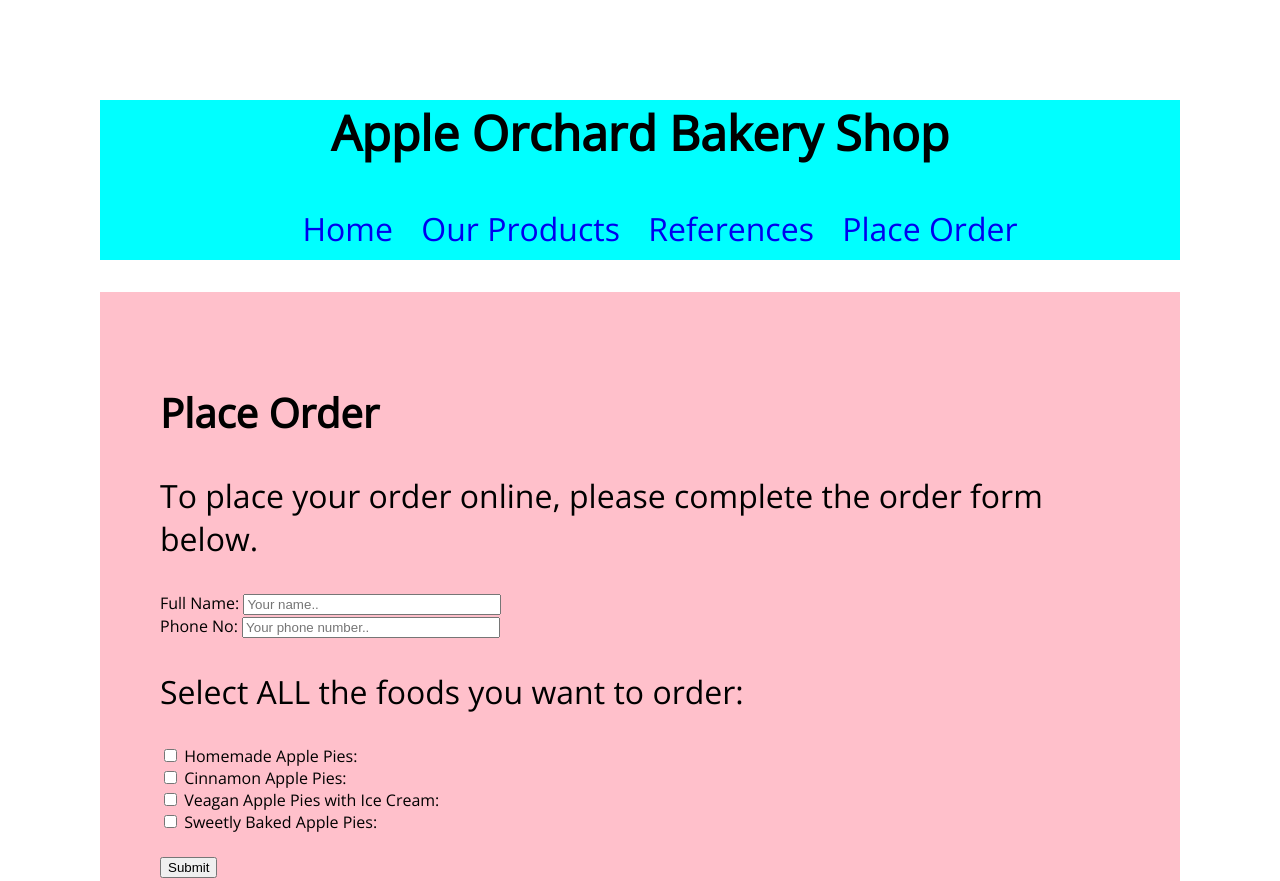
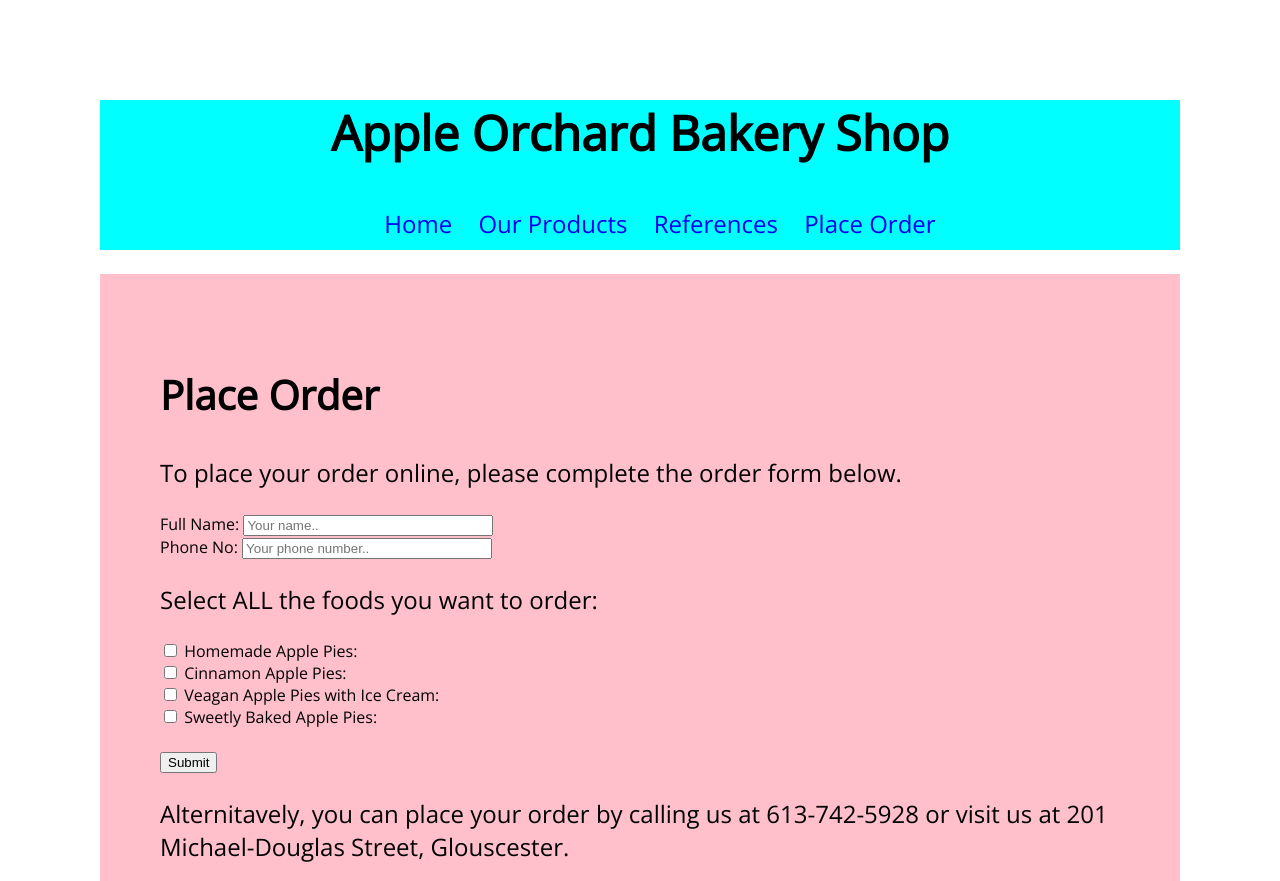
Before and after one commit to Nmorakinyo/mtm6201-midterm, a plain HTML site: page order.html in a window 1280 px wide. Shown: the top 881 px of the page. Drawn offline with nearby package versions, Linux system fonts and the light colour scheme.

Commit message:
edits css file

```diff
--- a/main.css
+++ b/main.css
@@ -1,4 +1,8 @@
 @import url('https://fonts.googleapis.com/css2?family=Open+Sans:wght@300&display=swap');
+
+*{
+  box-sizing: border-box;
+}
 
 body {
   margin: 100px;
@@ -16,12 +20,12 @@ h3 {
 }
 
 p {
-  font-size: 2em;
+  font-size: 1.5em;
 }
 /* remove bullets from the nav */
 ul{
   list-style-type: none;
-  font-size: 2em;
+  font-size: 1.5em;
 }
 /* remove underline from the nav */
 ul a {
```
